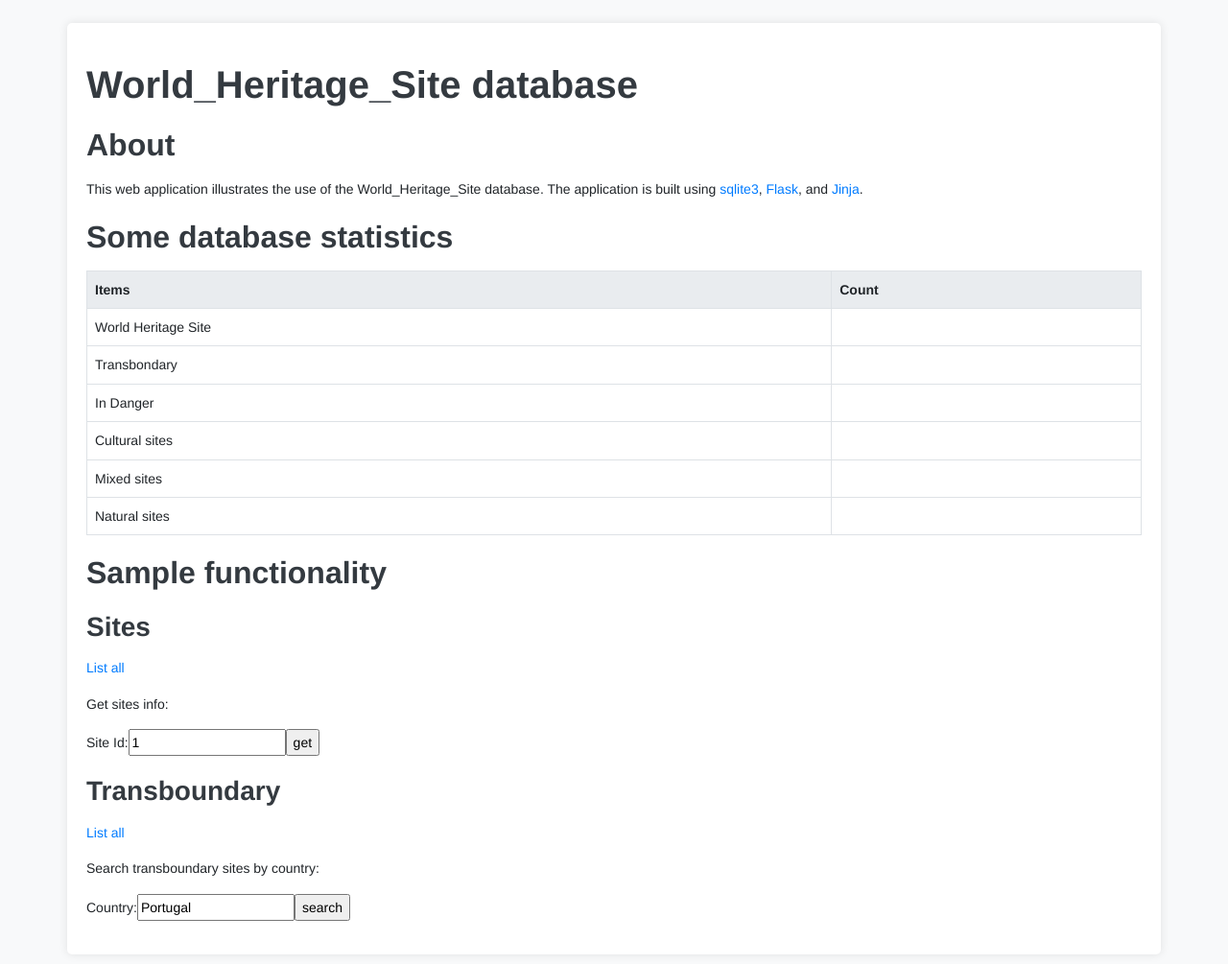
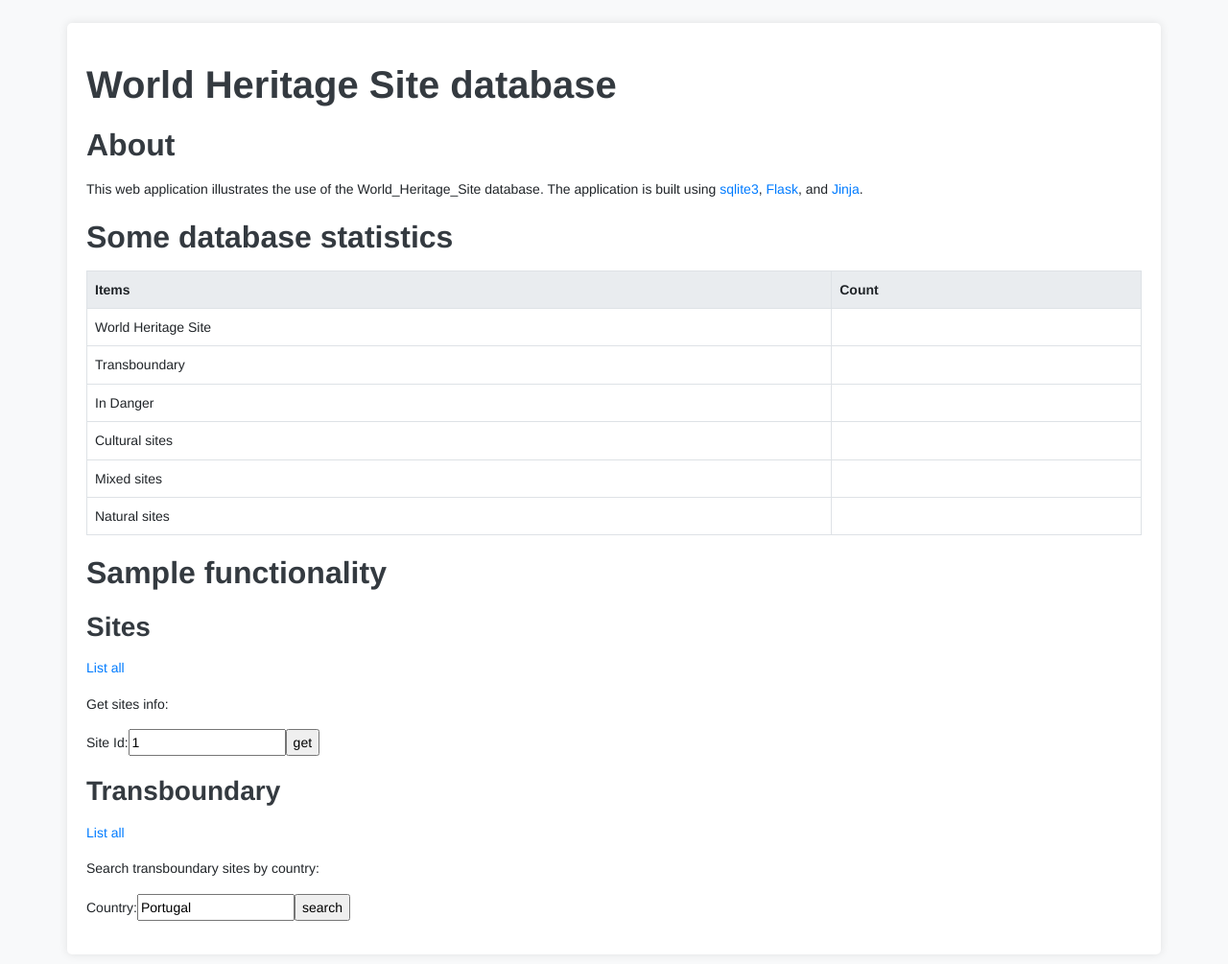
Before and after one commit to simao-g/WorldHeritageApp, a Flask app: template App/templates/index.html in a window 1280 px wide. Shown: the part 109-1114 px from the top of the page at 96% size. Run offline with Flask 3, Linux system fonts and the light colour scheme; the template is opened without the code that fills it, so the values that code supplies are empty; some libraries are stand-ins or nearby versions.

Commit message:
Correções Visuais

```diff
--- a/App/templates/index.html
+++ b/App/templates/index.html
@@ -1,6 +1,6 @@
 {% extends 'base.html' %}
 {% block content %}
-<h1>World_Heritage_Site database</h1>
+<h1>World Heritage Site database</h1>
 
 <h2>About</h2>
 <p>This web application illustrates the use of the World_Heritage_Site
@@ -21,7 +21,7 @@
   <td>{{ stats.id_no }}</td>
 </tr>
 <tr>
-  <td>Transbondary</td>
+  <td>Transboundary</td>
   <td>{{ stats.site_number1 }}</td>
 </tr>
 <tr>
```
